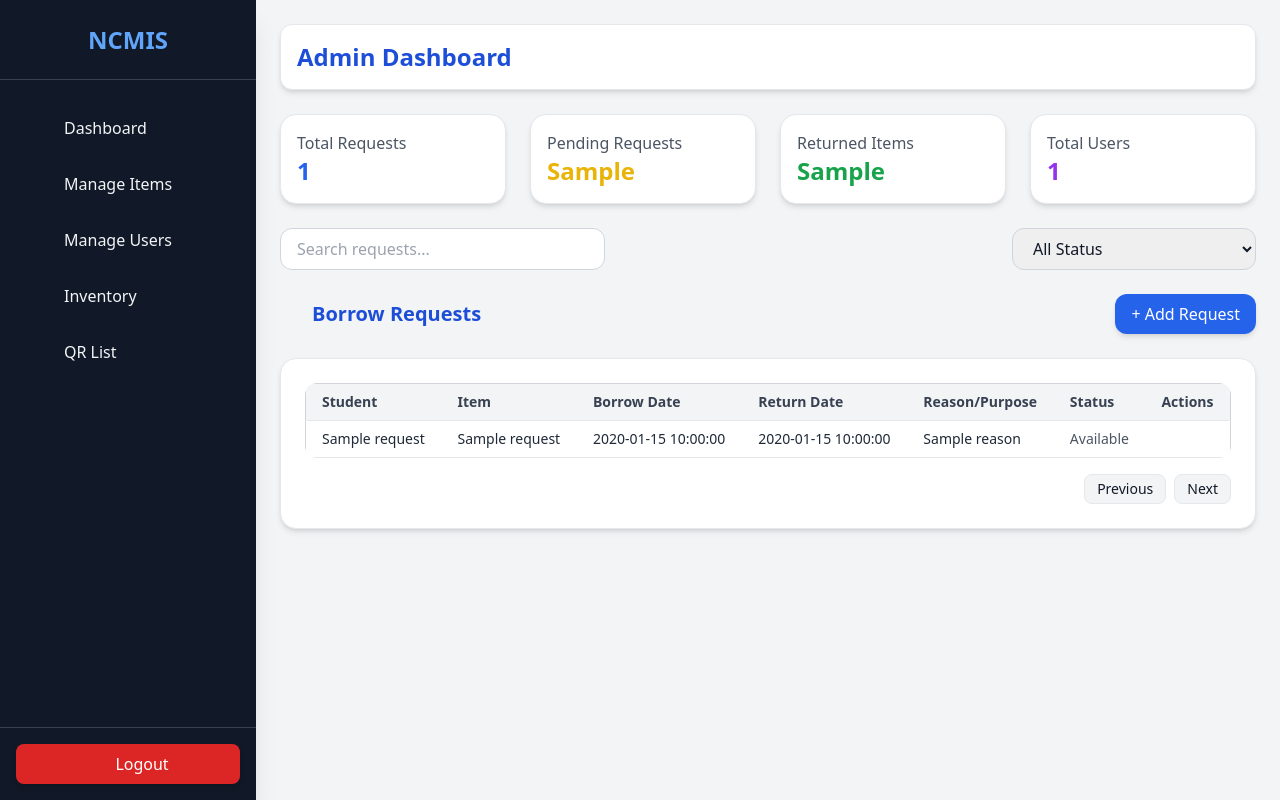
After one commit to renato-sd-bautista-jr/NCMIS-NORZAGARAY-COLLEGE-IT-REQUEST-MANAGEMENT-SYSTEM, a Flask app: template templates/admin.html in a window 1280 px wide. The commit adds this page. Run offline with Flask 3, Linux system fonts and the light colour scheme; the template is opened without the code that fills it: most values are stand-ins (such as "Sample title", 1, 10 or a date in 2020); parts of the project's set-up code (start-up, migrations or seed data) failed here and were passed over; some libraries are stand-ins or nearby versions.

Commit message:
added paging template

```diff
--- /dev/null
+++ b/templates/admin.html
@@ -0,0 +1,232 @@
+<!DOCTYPE html>
+<html lang="en">
+<head>
+  <meta charset="UTF-8" />
+  <meta name="viewport" content="width=device-width, initial-scale=1.0" />
+  <title>Admin Panel - Borrowing System</title>
+  <script src="https://cdn.tailwindcss.com"></script>
+  <script src="https://unpkg.com/lucide@latest"></script>
+</head>
+<body class="flex min-h-screen bg-gray-100 text-gray-900">
+
+  <!-- Sidebar -->
+  <aside id="sidebar" class="fixed top-0 left-0 w-64 h-full bg-gray-900 text-gray-100 shadow-xl z-40 lg:translate-x-0 -translate-x-full transition-transform duration-300 flex flex-col justify-between">
+    <!-- Top -->
+    <div>
+      <div class="flex items-center justify-center h-20 border-b border-gray-700">
+        <h1 class="text-2xl font-bold text-blue-400">NCMIS</h1>
+      </div>
+
+      <nav class="flex-1 overflow-y-auto px-4 py-6 space-y-2">
+        <a href="{{ url_for('admin') }}" class="flex items-center px-4 py-3 rounded-lg transition {% if request.endpoint == 'admin' %} bg-blue-600 text-white shadow-lg {% else %} hover:bg-blue-600/70 hover:shadow-md {% endif %}">
+          <i data-lucide="layout-dashboard" class="w-5 h-5 mr-3"></i> Dashboard
+        </a>
+        <a href="{{ url_for('manage_item') }}" class="flex items-center px-4 py-3 rounded-lg transition {% if request.endpoint == 'manage_item' %} bg-blue-600 text-white shadow-lg {% else %} hover:bg-blue-600/70 hover:shadow-md {% endif %}">
+          <i data-lucide="package" class="w-5 h-5 mr-3"></i> Manage Items
+        </a>
+        <a href="{{ url_for('manage_user') }}" class="flex items-center px-4 py-3 rounded-lg transition {% if request.endpoint == 'manage_user' %} bg-blue-600 text-white shadow-lg {% else %} hover:bg-blue-600/70 hover:shadow-md {% endif %}">
+          <i data-lucide="users" class="w-5 h-5 mr-3"></i> Manage Users
+        </a>
+        <a href="{{ url_for('inventory') }}" class="flex items-center px-4 py-3 rounded-lg transition {% if request.endpoint == 'inventory' %} bg-blue-600 text-white shadow-lg {% else %} hover:bg-blue-600/70 hover:shadow-md {% endif %}">
+          <i data-lucide="cpu" class="w-5 h-5 mr-3"></i> Inventory
+        </a>
+        <a href="{{ url_for('qrcode_bp.qrcode_generator_page') }}" class="flex items-center px-4 py-3 rounded-lg transition {% if request.endpoint == 'qrcode_bp.qrcode_generator_page' %} bg-blue-600 text-white shadow-lg {% else %} hover:bg-blue-600/70 hover:shadow-md {% endif %}">
+          <i data-lucide="qr-code" class="w-5 h-5 mr-3"></i> QR List
+        </a>
+      </nav>
+    </div>
+
+    <!-- Bottom -->
+    <div class="p-4 border-t border-gray-700">
+      <form method="post" action="{{ url_for('login_bp.logout') }}">
+        <button type="submit" class="flex items-center justify-center w-full bg-red-600 hover:bg-red-700 text-white px-4 py-2 rounded-lg shadow-md transition">
+          <i data-lucide="log-out" class="w-5 h-5 mr-2"></i> Logout
+        </button>
+      </form>
+    </div>
+  </aside>
+
+  <!-- Overlay for mobile -->
+  <div id="sidebarOverlay" class="hidden fixed inset-0 bg-black/50 z-40"></div>
+
+  <!-- Main Content -->
+  <main class="flex-1 ml-0 lg:ml-64 p-6 space-y-6 transition-all duration-300">
+
+    <!-- Navbar -->
+    <div class="flex items-center justify-between bg-white rounded-xl shadow-md p-4 border border-gray-200">
+      <button id="sidebarToggle" class="lg:hidden text-gray-600">
+        <i data-lucide="menu" class="w-6 h-6"></i>
+      </button>
+      <h2 class="text-2xl font-bold text-blue-700">Admin Dashboard</h2>
+      <div></div>
+    </div>
+
+    <!-- Dashboard Metrics -->
+    <div class="grid grid-cols-1 sm:grid-cols-2 lg:grid-cols-4 gap-6">
+      <div class="bg-white rounded-2xl shadow-md p-4 border border-gray-200 flex items-center justify-between">
+        <div>
+          <p class="text-gray-600">Total Requests</p>
+          <h3 class="text-2xl font-bold text-blue-600">{{ total_requests }}</h3>
+        </div>
+        <i data-lucide="list" class="w-10 h-10 text-blue-600"></i>
+      </div>
+
+      <div class="bg-white rounded-2xl shadow-md p-4 border border-gray-200 flex items-center justify-between">
+        <div>
+          <p class="text-gray-600">Pending Requests</p>
+          <h3 class="text-2xl font-bold text-yellow-500">{{ pending_requests }}</h3>
+        </div>
+        <i data-lucide="clock" class="w-10 h-10 text-yellow-500"></i>
+      </div>
+
+      <div class="bg-white rounded-2xl shadow-md p-4 border border-gray-200 flex items-center justify-between">
+        <div>
+          <p class="text-gray-600">Returned Items</p>
+          <h3 class="text-2xl font-bold text-green-600">{{ returned_items }}</h3>
+        </div>
+        <i data-lucide="check-circle" class="w-10 h-10 text-green-600"></i>
+      </div>
+
+      <div class="bg-white rounded-2xl shadow-md p-4 border border-gray-200 flex items-center justify-between">
+        <div>
+          <p class="text-gray-600">Total Users</p>
+          <h3 class="text-2xl font-bold text-purple-600">{{ total_users }}</h3>
+        </div>
+        <i data-lucide="users" class="w-10 h-10 text-purple-600"></i>
+      </div>
+    </div>
+
+    <!-- Search & Filter -->
+    <div class="flex flex-col sm:flex-row items-center justify-between gap-4">
+      <input id="searchInput" type="text" placeholder="Search requests..." class="border border-gray-300 rounded-xl px-4 py-2 w-full sm:w-1/3 focus:ring-2 focus:ring-blue-400 focus:outline-none">
+      <select id="statusFilter" class="border border-gray-300 rounded-xl px-4 py-2 w-full sm:w-1/4 focus:ring-2 focus:ring-blue-400 focus:outline-none">
+        <option value="">All Status</option>
+        <option value="Pending">Pending</option>
+        <option value="Approved">Approved</option>
+        <option value="Returned">Returned</option>
+      </select>
+    </div>
+
+    <!-- Borrow Requests Header -->
+    <div class="flex items-center justify-between">
+      <h3 class="text-xl font-semibold flex items-center gap-3 text-blue-700">
+        <i data-lucide="list" class="w-5 h-5"></i> Borrow Requests
+      </h3>
+      <button id="openRequestModal" class="bg-blue-600 hover:bg-blue-700 text-white px-4 py-2 rounded-xl shadow-md transition">
+        + Add Request
+      </button>
+    </div>
+
+    <!-- Requests Table -->
+    <div class="bg-white rounded-2xl shadow-md p-6 border border-gray-200">
+      {% if requests|length == 0 %}
+        <div class="bg-gray-100 text-gray-500 p-4 rounded-lg text-center">No requests found.</div>
+      {% else %}
+        <div class="overflow-x-auto rounded-xl">
+          <table id="requestsTable" class="min-w-full border border-gray-300 text-sm text-gray-800">
+            <thead class="bg-gray-100 text-gray-700 cursor-pointer">
+              <tr>
+                <th class="px-4 py-2 text-left border-b" onclick="sortTable(0)">Student</th>
+                <th class="px-4 py-2 text-left border-b" onclick="sortTable(1)">Item</th>
+                <th class="px-4 py-2 text-left border-b" onclick="sortTable(2)">Borrow Date</th>
+                <th class="px-4 py-2 text-left border-b" onclick="sortTable(3)">Return Date</th>
+                <th class="px-4 py-2 text-left border-b">Reason/Purpose</th>
+                <th class="px-4 py-2 text-left border-b">Status</th>
+                <th class="px-4 py-2 text-left border-b">Actions</th>
+              </tr>
+            </thead>
+            <tbody>
+  {% for r in requests %}
+  <tr class="border-b hover:bg-gray-50">
+    <td class="px-4 py-2">{{ r.borrower_name }}</td>
+    <td class="px-4 py-2">{{ r.item_name }}</td>
+    <td class="px-4 py-2">{{ r.borrow_date }}</td>
+    <td class="px-4 py-2">{{ r.return_date }}</td>
+    <td class="px-4 py-2">{{ r.reason }}</td>
+    <td class="px-4 py-2">
+      {% if r.status == 'Pending' %}
+        <span class="text-yellow-600 font-medium">Pending</span>
+      {% elif r.status == 'Approved' %}
+        <span class="text-green-600 font-medium">Approved</span>
+      {% elif r.status == 'Returned' %}
+        <span class="text-blue-600 font-medium">Returned</span>
+      {% else %}
+        <span class="text-gray-600">{{ r.status }}</span>
+      {% endif %}
+    </td>
+    <td class="px-4 py-2 space-x-1">
+      {% if r.status == 'Pending' %}
+        <form action="{{ url_for('approve', borrow_id=r.borrow_id) }}" method="post" class="inline">
+          <button type="submit" class="bg-green-600 text-white px-2 py-1 rounded hover:bg-green-700 text-sm">Approve</button>
+        </form>
+        <form action="{{ url_for('decline', borrow_id=r.borrow_id) }}" method="post" class="inline">
+          <button type="submit" class="bg-red-600 text-white px-2 py-1 rounded hover:bg-red-700 text-sm">Decline</button>
+        </form>
+      {% elif r.status == 'Approved' %}
+        <form action="{{ url_for('returned', borrow_id=r.borrow_id) }}" method="post" class="inline">
+          <button type="submit" class="bg-blue-600 text-white px-2 py-1 rounded hover:bg-blue-700 text-sm">Mark Returned</button>
+        </form>
+      {% endif %}
+    </td>
+  </tr>
+  {% endfor %}
+</tbody>
+
+          </table>
+        </div>
+        <div class="flex justify-end mt-4 space-x-2">
+          <button id="prevPage" class="px-3 py-1 bg-gray-100 border rounded-lg hover:bg-gray-200 text-sm">Previous</button>
+          <button id="nextPage" class="px-3 py-1 bg-gray-100 border rounded-lg hover:bg-gray-200 text-sm">Next</button>
+        </div>
+      {% endif %}
+    </div>
+
+    <!-- Add Request Modal -->
+    <div id="requestModal" class="hidden fixed inset-0 bg-black/50 z-50 flex items-center justify-center">
+      <div class="bg-white rounded-2xl shadow-2xl p-8 w-full max-w-md border border-gray-200">
+        <h2 class="text-2xl font-bold mb-6 text-blue-700 flex items-center gap-2">
+          <i data-lucide="plus-circle" class="w-6 h-6"></i> Add Borrow Request
+        </h2>
+
+        <form action="{{ url_for('userborrow_bp.borrow_page') }}" method="post" class="space-y-5">
+          <div>
+            <label class="block text-sm font-medium mb-1 text-gray-700">User</label>
+            <select name="student_id" class="w-full border border-gray-300 rounded-xl px-4 py-2 focus:ring-2 focus:ring-blue-400 focus:outline-none">
+              {% for u in users %}
+                <option value="{{ u.student_id }}">{{ u.username }} - {{ u.faculty_name }}</option>
+              {% endfor %}
+            </select>
+          </div>
+
+          <div>
+            <label class="block text-sm font-medium mb-1 text-gray-700">Item</label>
+            <select name="item_id" class="w-full border border-gray-300 rounded-xl px-4 py-2 focus:ring-2 focus:ring-blue-400 focus:outline-none">
+              {% for d in devices %}
+                <option value="{{ d.id }}">{{ d.name }} - {{ d.serial_number }}</option>
+              {% endfor %}
+            </select>
+          </div>
+
+          <div>
+            <label class="block text-sm font-medium mb-1 text-gray-700">Reason/Purpose</label>
+            <input type="text" name="reason" class="w-full border border-gray-300 rounded-xl px-4 py-2 focus:ring-2 focus:ring-blue-400 focus:outline-none" required>
+          </div>
+
+          <div class="flex justify-end space-x-2 pt-2">
+            <button type="button" id="closeRequestModal" class="bg-gray-200 hover:bg-gray-300 text-gray-800 px-4 py-2 rounded-xl transition">Cancel</button>
+            <button type="submit" class="bg-blue-600 hover:bg-blue-700 text-white px-4 py-2 rounded-xl font-semibold shadow-md transition">Save</button>
+          </div>
+        </form>
+      </div>
+    </div>
+
+  </main>
+
+  <!-- Toast -->
+  <div id="toast" class="fixed bottom-4 right-4 bg-green-500 text-white px-4 py-2 rounded shadow-lg hidden"></div>
+
+  <script>
+    {{ your_existing_javascript_code_here }}
+  </script>
+</body>
+</html>
--- a/templates/department_modal.html
+++ b/templates/department_modal.html
@@ -11,7 +11,7 @@
     </h2>
 
     <form method="post" action="{{ url_for('manage_department_bp.add_department') }}" class="space-y-4">
-      <input type="text" name="department_name" placeholder="Enter department name"
+      <input type="text" name="department_name" placeholder="Enter Facilities name"
         class="w-full border border-gray-300 rounded-lg px-3 py-2 focus:ring-2 focus:ring-blue-500 focus:outline-none"
         required>
       <div class="flex justify-end gap-2 pt-2">
@@ -35,7 +35,7 @@
       <i data-lucide="trash-2" class="w-5 h-5"></i> Confirm Deletion
     </h2>
 
-    <p class="text-gray-700 mb-3">Are you sure you want to delete this department?</p>
+    <p class="text-gray-700 mb-3">Are you sure you want to delete this Facilities?</p>
     <div class="bg-gray-50 border border-gray-200 rounded-lg p-3 mb-4">
       <p class="text-gray-800 font-semibold">
         <i data-lucide="building-2" class="w-4 h-4 inline text-red-500"></i>
--- a/templates/filtermodal.html
+++ b/templates/filtermodal.html
@@ -48,11 +48,11 @@
         <!-- Department -->
         <div>
           <label class="block text-gray-700 mb-1 flex items-center gap-2">
-            <i data-lucide="building" class="w-4 h-4 text-gray-500"></i> Department
+            <i data-lucide="building" class="w-4 h-4 text-gray-500"></i> Facilities
           </label>
           <input
             type="text"
-            placeholder="Enter department"
+            placeholder="Enter Facilities"
             class="w-full border rounded-lg px-3 py-2 focus:ring focus:ring-blue-300"
           >
         </div>
```
Also changed, not shown: manage_inventory.py (+86 -4 lines), templates/manage_inventory.html (+55 -0 lines), inventory_auto_check.py (added), run_auto_check.py (added).
